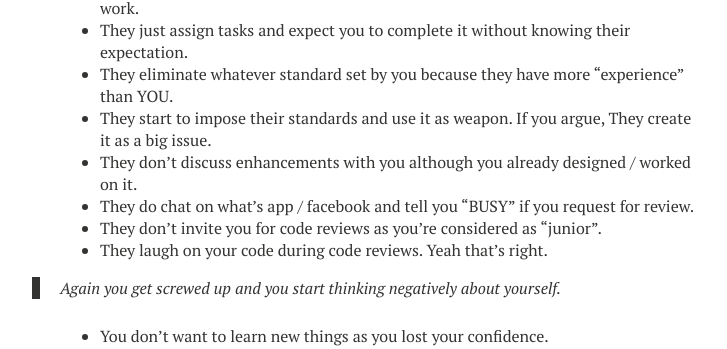
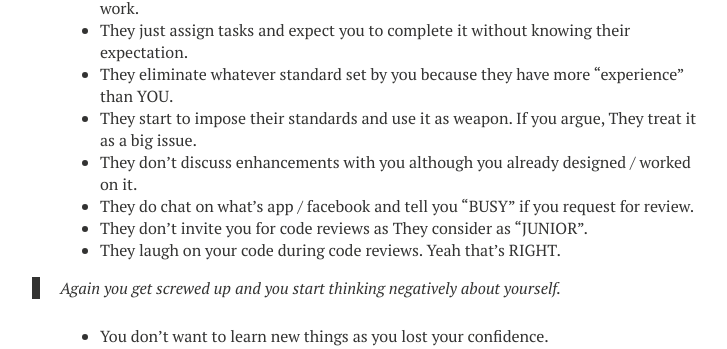
Before and after one commit to prasadmuley/prasadmuley.github.io, a Jekyll site: the page built from _posts/2016-06-24-Impasse.md, in a window 1280 px wide and 900 px high, scrolled down 1126 px. Shown: the part 153-502 px from the top of the window, without its empty margins (260-987 px from the left). Built offline with Jekyll 4.4.1, drawn with Linux system fonts in a browser that asks for light colours; nearby versions of some CDN libraries; comment, search, counter and statistics services are not loaded.

Commit message:
fix typoes error

```diff
--- a/_posts/2016-06-24-Impasse.md
+++ b/_posts/2016-06-24-Impasse.md
@@ -58,11 +58,11 @@ But wait.
   * They never give credit to your work. They always try to find out loop-holes in your work.
   * They just assign tasks and expect you to complete it without knowing their expectation.
   * They eliminate whatever standard set by you because they have more "experience" than YOU.
-  * They start to impose their standards and use it as weapon. If you argue, They create it as a big issue.
+  * They start to impose their standards and use it as weapon. If you argue, They treat it as a big issue.
   * They don't discuss enhancements with you although you already designed / worked on it.
   * They do chat on what's app / facebook and tell you "BUSY" if you request for review.
-  * They don't invite you for code reviews as you're considered as "junior".
-  * They laugh on your code during code reviews. Yeah that's right.
+  * They don't invite you for code reviews as They consider as "JUNIOR".
+  * They laugh on your code during code reviews. Yeah that's RIGHT.
 
 
 >Again you get screwed up and you start thinking negatively about yourself.
```
